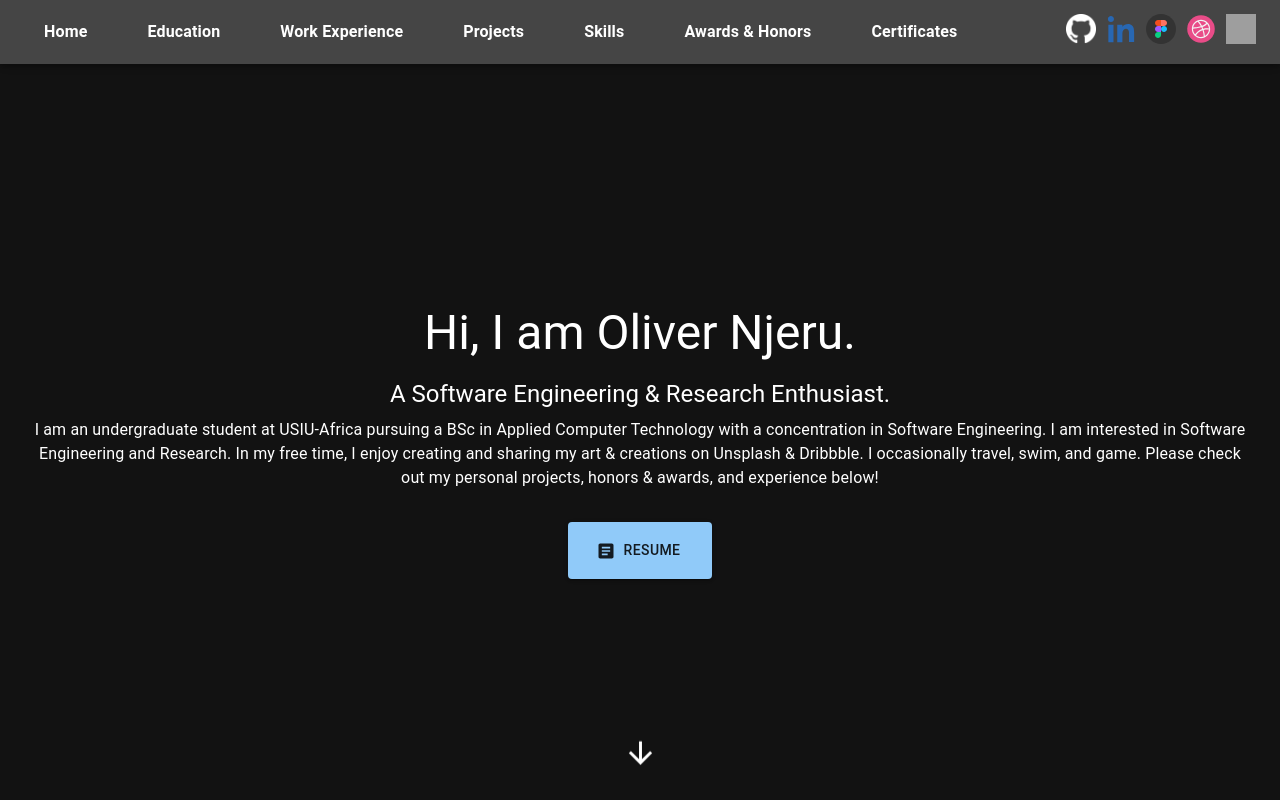
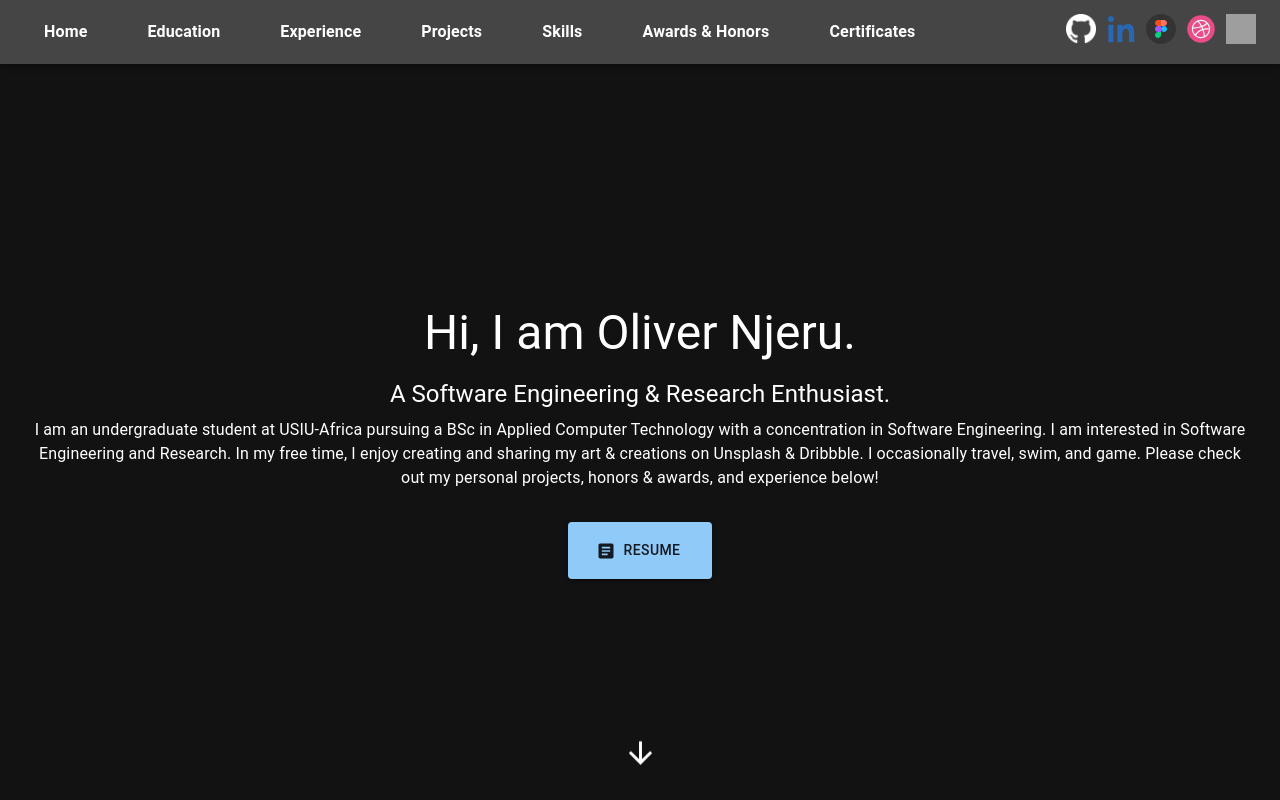
Before and after one commit to olivernjeru/olivernjeru.github.io, a React (Create React App) app: page / in a window 1280 px wide. Shown: the top 800 px of the page. Built offline with nearby package versions, Linux system fonts and the light colour scheme; grey boxes are pictures that could not be loaded.

Commit message:
change 'Work Experience' to 'Experience' in navbar

```diff
--- a/src/components/Navbar.js
+++ b/src/components/Navbar.js
@@ -66,7 +66,7 @@ const Navbar = () => {
               <div style={navLinksContainerStyle}>
                 <a href="#home" style={linkStyle} onClick={(e) => { e.preventDefault(); handleNavigation('home'); }}>Home</a>
                 <a href="#education" style={linkStyle} onClick={(e) => { e.preventDefault(); handleNavigation('education'); }}>Education</a>
-                <a href="#work" style={linkStyle} onClick={(e) => { e.preventDefault(); handleNavigation('work'); }}>Work Experience</a>
+                <a href="#work" style={linkStyle} onClick={(e) => { e.preventDefault(); handleNavigation('work'); }}>Experience</a>
                 <a href="#projects" style={linkStyle} onClick={(e) => { e.preventDefault(); handleNavigation('projects'); }}>Projects</a>
                 <a href="#skills" style={linkStyle} onClick={(e) => { e.preventDefault(); handleNavigation('skills'); }}>Skills</a>
                 <a href="#awards-and-honors" style={linkStyle} onClick={(e) => { e.preventDefault(); handleNavigation('awards-and-honors'); }}>Awards & Honors</a>
@@ -155,7 +155,7 @@ const Navbar = () => {
               <ListItemText primary="Education" sx={drawerLinkStyle} />
             </ListItem>
             <ListItem button onClick={() => handleNavigation('work')}>
-              <ListItemText primary="Work Experience" sx={drawerLinkStyle} />
+              <ListItemText primary="Experience" sx={drawerLinkStyle} />
             </ListItem>
             <ListItem button onClick={() => handleNavigation('projects')}>
               <ListItemText primary="Projects" sx={drawerLinkStyle} />
```
